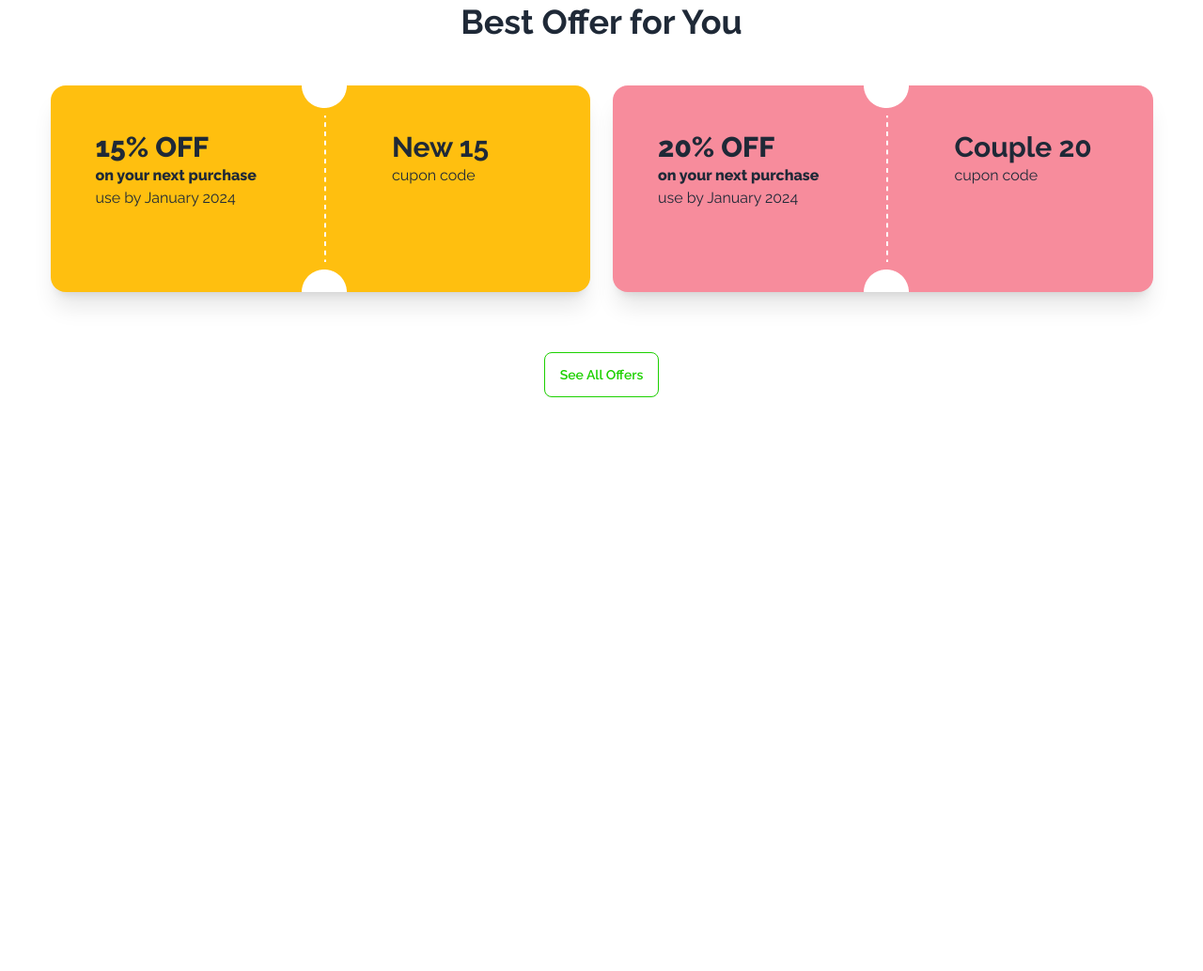
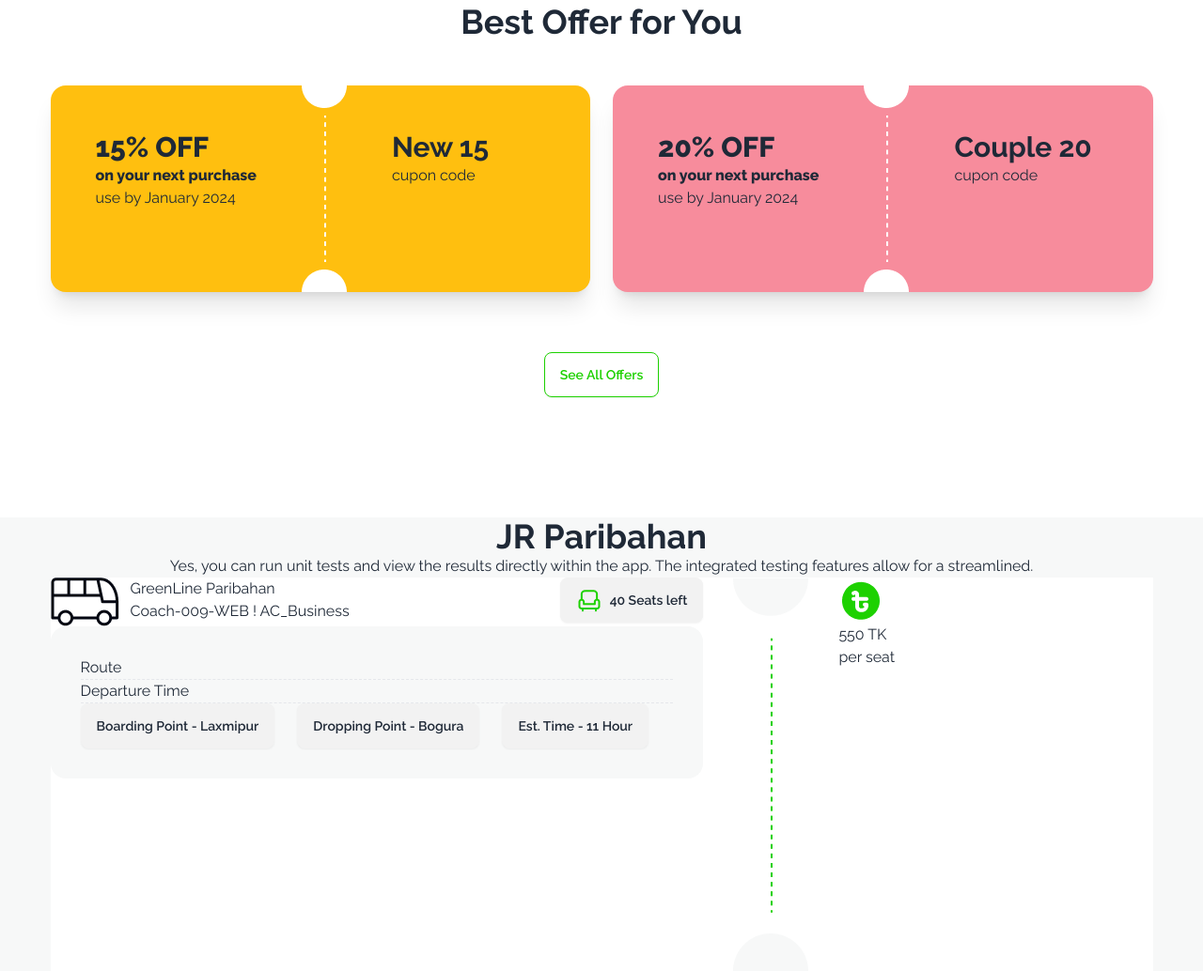
Before and after one commit to joymajumder23/fifth-assignment, a plain HTML site: page index.html in a window 1280 px wide. Shown: the part 811-1845 px from the top of the page at 94% size. Before the commit the page ends 1234 px from the top, so only its background shows below. Drawn offline with nearby package versions, Linux system fonts and the light colour scheme.

Commit message:
bus info adding

```diff
--- a/index.html
+++ b/index.html
@@ -20,6 +20,7 @@
                         'green': '#1DD100',
                         'yellow': '#FFBF0F',
                         'pink': '#F78C9C',
+                        'ash': '#F7F8F8',
                     }
                 }
             }
@@ -115,8 +116,8 @@
             </div>
         </section>
     </header>
-    <main class="lg:w-[1173px] mx-auto">
-        <section class="font-raleway mt-32">
+    <main class="">
+        <section class="font-raleway mt-32 lg:w-[1173px] mx-auto">
             <h1 class="text-4xl font-bold text-center">Best Offer for You</h1>
             <div class="lg:flex flex-row gap-6 mt-4 lg:mt-12 mb-4 lg:mb-16">
                 <!-- card 1 -->
@@ -160,6 +161,53 @@
                 <button class="btn bg-white border border-green text-green">See All Offers</button>
             </div>
         </section>
+        <section class="font-raleway mt-32 bg-ash">
+            <div class="lg:w-[1173px] mx-auto">
+                <h1 class="text-4xl font-bold text-center">JR Paribahan</h1>
+            <p class="text-center">Yes, you can run unit tests and view the results directly within the app. The integrated testing features allow for a streamlined.</p>
+            <div class="flex gap-8 bg-white">
+                <!-- 1st part -->
+                <div>
+                    <div class="flex gap-56">
+                        <div class="flex gap-3">
+                            <img src="images/bus-logo.png" alt="">
+                        <div>
+                            <h3>GreenLine Paribahan</h3>
+                            <p>Coach-009-WEB ! AC_Business</p>
+                        </div>
+                        </div>
+                        <button class="btn">
+                            <img src="images/seat-green.png" alt="">40 Seats left
+                        </button>
+                    </div>
+                    <div class="rounded-2xl bg-ash p-8">
+                        <div class="border-dashed border-b">
+                            <h1>Route</h1>
+                        </div>
+                        <div class="border-dashed border-b">
+                            Departure Time
+                        </div>
+                        <div class="flex gap-6">
+                            <button class="btn">Boarding Point - Laxmipur</button>
+                            <button class="btn">Dropping Point - Bogura</button>
+                            <button class="btn">Est. Time - 11 Hour</button>
+                        </div>
+                    </div>
+                </div>
+                <div>
+                    <img src="images/info-devider.png" alt="">
+                </div>
+                <!-- 3rd part -->
+                <div>
+                    <div>
+                        <img src="images/fare.png" alt="">
+                        <h3>550 TK</h3>
+                        <p>per seat</p>
+                    </div>
+                </div>
+            </div>
+            </div>
+        </section>
     </main>
     <footer>
 
```
